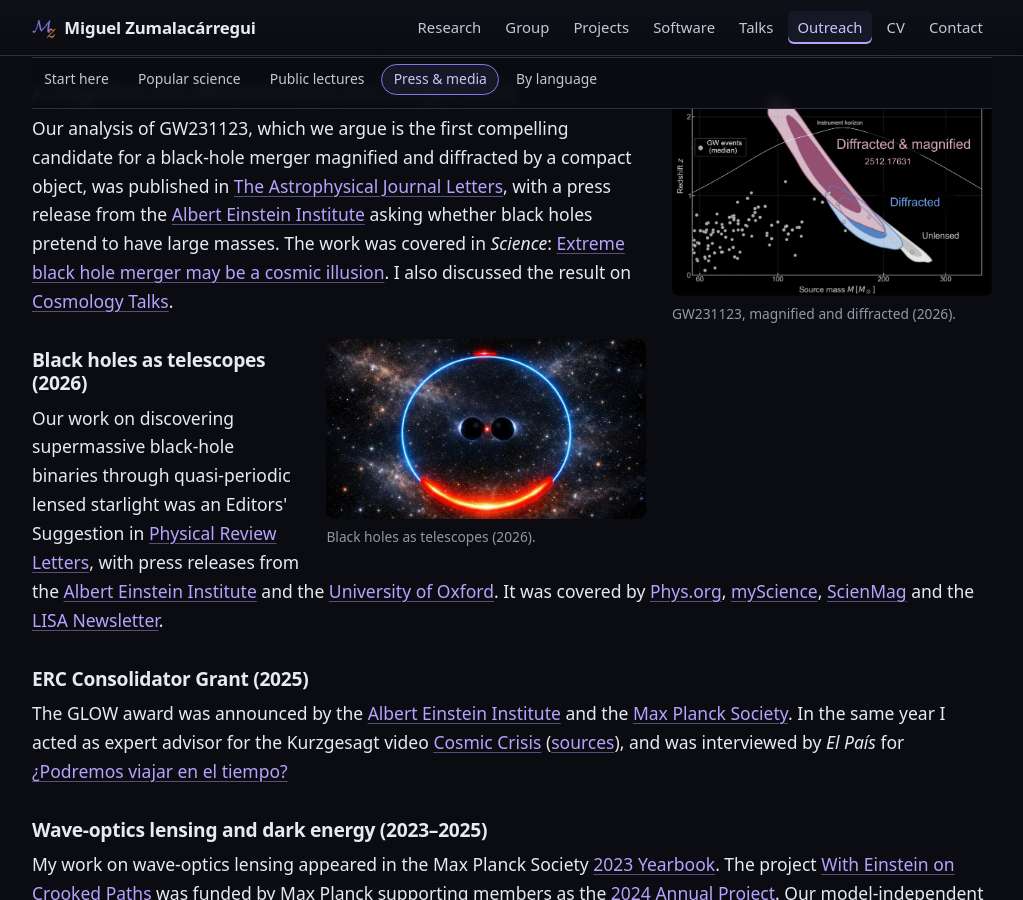
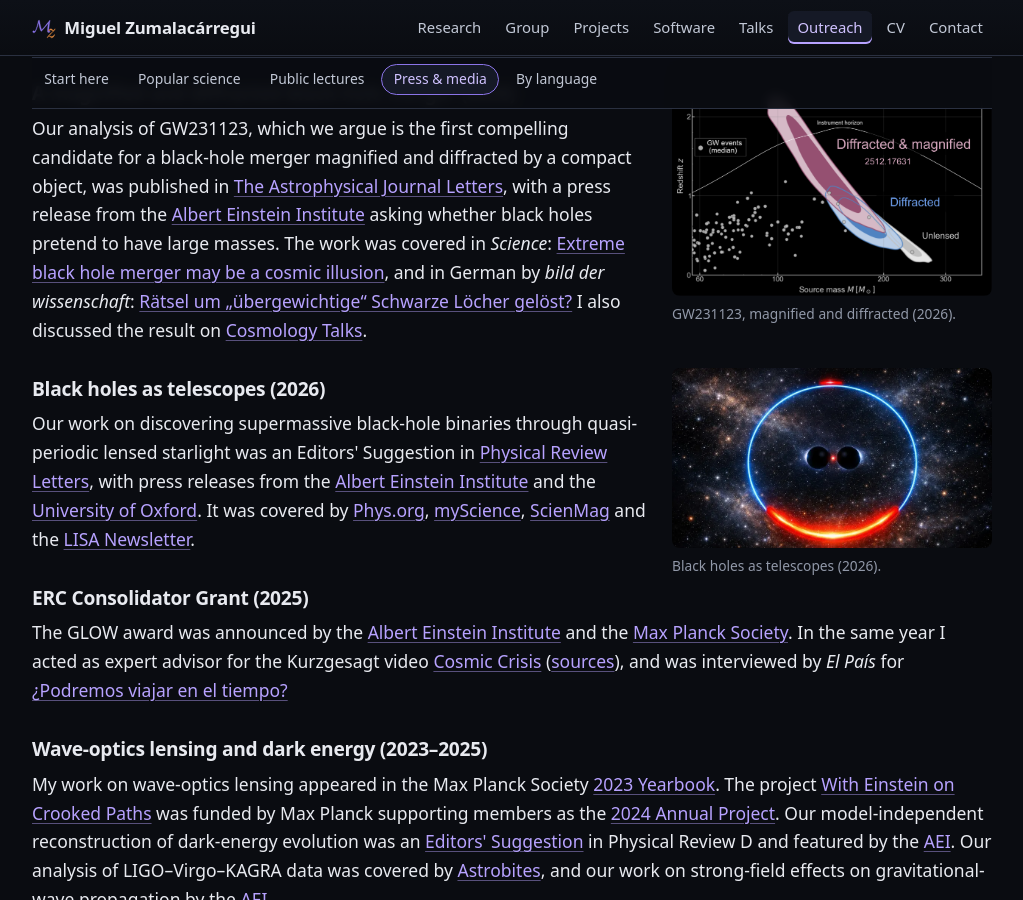
Before and after one commit to miguelzuma/miguelzuma.github.io, a Jekyll site: the page built from outreach.html, in a window 1280 px wide and 900 px high, scrolled down 2232 px. Shown: the whole window, without its empty margins (128-1151 px from the left). Built offline with Jekyll 4.4.1, drawn with Linux system fonts in a browser that asks for light colours.

Commit message:
Outreach: German coverage of the GW231123 lensing analysis
Co-Authored-By: Claude Opus 5 (1M context) <noreply@anthropic.com>
Claude-Session: https://claude.ai/code/session_01E2ZbXszK9qt9svKVxU5Yrt

```diff
--- a/outreach.html
+++ b/outreach.html
@@ -163,7 +163,9 @@ sections:
     <a href="https://www.aei.mpg.de/1490509/do-black-holes-pretend-to-have-large-masses" rel="noopener">Albert Einstein Institute</a>
     asking whether black holes pretend to have large masses. The work was
     covered in <em>Science</em>:
-    <a href="https://www.science.org/content/article/extreme-black-hole-merger-may-be-cosmic-illusion" rel="noopener">Extreme black hole merger may be a cosmic illusion</a>.
+    <a href="https://www.science.org/content/article/extreme-black-hole-merger-may-be-cosmic-illusion" rel="noopener">Extreme black hole merger may be a cosmic illusion</a>,
+    and in German by <em>bild der wissenschaft</em>:
+    <a href="https://wissenschaft.de/artikel/raetsel-um-uebergewichtige-schwarze-loecher-geloest" rel="noopener">R&auml;tsel um &bdquo;&uuml;bergewichtige&ldquo; Schwarze L&ouml;cher gel&ouml;st?</a>
     I also discussed the result on
     <a href="https://youtu.be/ZGqOpDTL8k4" rel="noopener">Cosmology Talks</a>.
   </p>
```
